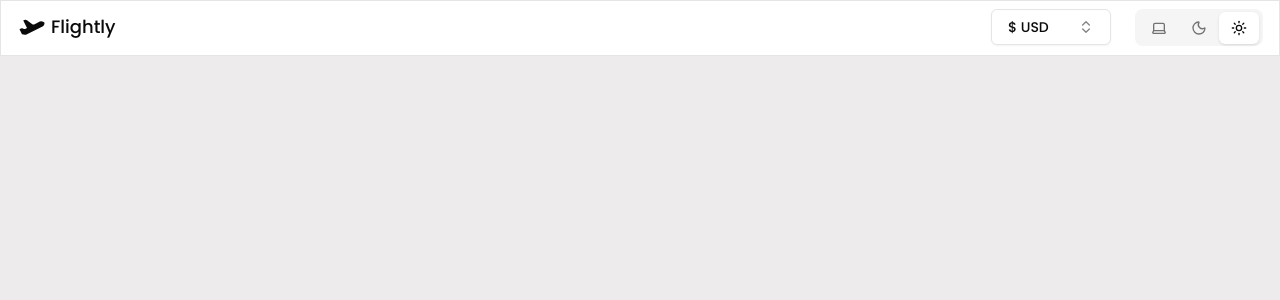
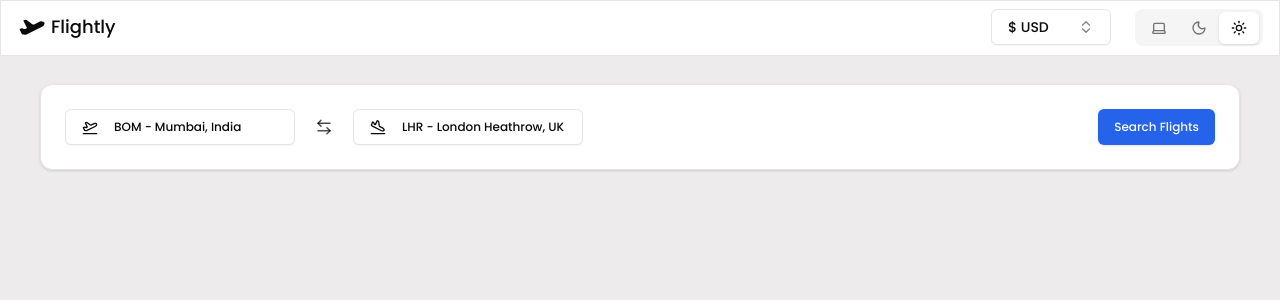
Before and after one commit to akshaywritescode/flightly, a Next.js app: page / in a window 1280 px wide. Shown: the top 300 px of the page. Built offline with nearby package versions, Linux system fonts and the light colour scheme.

Commit message:
add flightSearchCard component

```diff
--- a/app/page.tsx
+++ b/app/page.tsx
@@ -1,11 +1,12 @@
+import FlightSearchCard from "./components/layout/FlightSearchCard";
 import Header from "./components/layout/header";
 
 export default function Home() {
   return (
     <>
       <Header />
-      <main className="h-screen bg-[#edebeb]">
-
+      <main className="h-screen bg-[#edebeb] px-10 py-7">
+        <FlightSearchCard />
       </main>
     </>
   );
```
